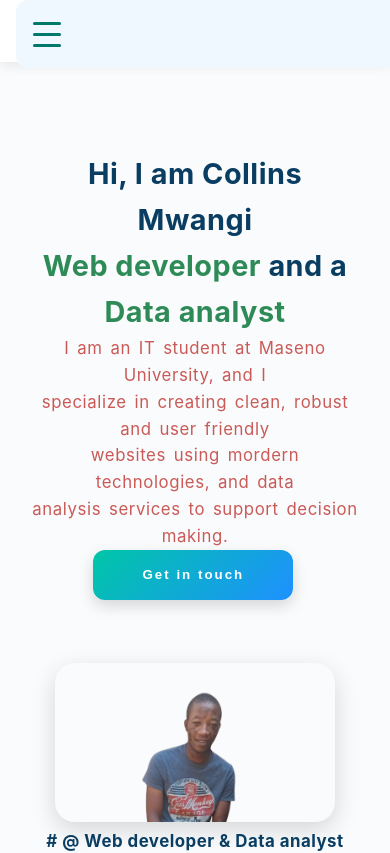
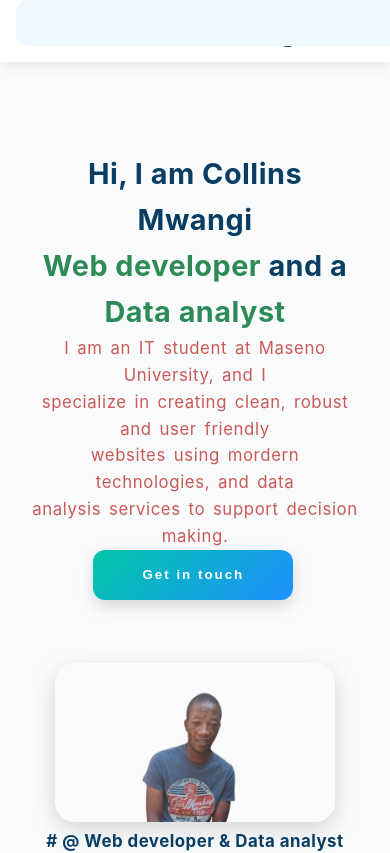
Before and after one commit to mwangiKenya/portfolio, a React (Vite) app: page / in a window 390 px wide. Shown: the top 853 px of the page. Built offline with nearby package versions, Linux system fonts and the light colour scheme; a web font is replaced by a local one.

Commit message:
add changes

```diff
--- a/src/index.css
+++ b/src/index.css
@@ -266,14 +266,10 @@ footer {
   }
   .my-header-div { display: none; }
   .my-nav-section {
-    display: grid;
-    grid-template-columns: repeat(3, 1fr);
+    display: flex;
+    flex-direction: column;
+    align-items: center;
     padding: 0.5rem;
-    overflow-x: auto; /* Allow scrolling if too many links */
-  }
-  .my-nav-link {
-    margin: 0.3rem 0;
-    font-size: 0.9rem;
   }
   .my-home-holder-div {
     flex-direction: column;
@@ -287,7 +283,6 @@ footer {
     width: 90%;
     padding: 1rem;
   }
-
   .my-main-top-div {
     height: auto;
     padding: 0.5rem 0.5rem;
@@ -296,6 +291,49 @@ footer {
   .my-home-holder-div,
   .my-bio-div {
     scroll-margin-top: 140px;
+  }
+
+  /* 🍔 Hamburger Menu Styles */
+  .hamburger {
+    display: flex;
+    flex-direction: column;
+    justify-content: space-between;
+    width: 28px;
+    height: 22px;
+    cursor: pointer;
+    margin: 0 auto 0.5rem auto;
+  }
+  .hamburger .bar {
+    height: 3px;
+    width: 100%;
+    background-color: #333;
+    border-radius: 2px;
+    transition: all 0.3s ease;
+  }
+  .hamburger .bar.open:nth-child(1) {
+    transform: rotate(45deg) translate(5px, 5px);
+  }
+  .hamburger .bar.open:nth-child(2) {
+    opacity: 0;
+  }
+  .hamburger .bar.open:nth-child(3) {
+    transform: rotate(-45deg) translate(5px, -5px);
+  }
+
+  .nav-links {
+    display: none;
+    flex-direction: column;
+    gap: 0.8rem;
+    margin-top: 0.5rem;
+    width: 100%;
+    text-align: center;
+  }
+  .nav-links.active {
+    display: flex;
+  }
+  .my-nav-link {
+    font-size: 1rem;
+    padding: 0.7rem;
   }
 }
 
```
